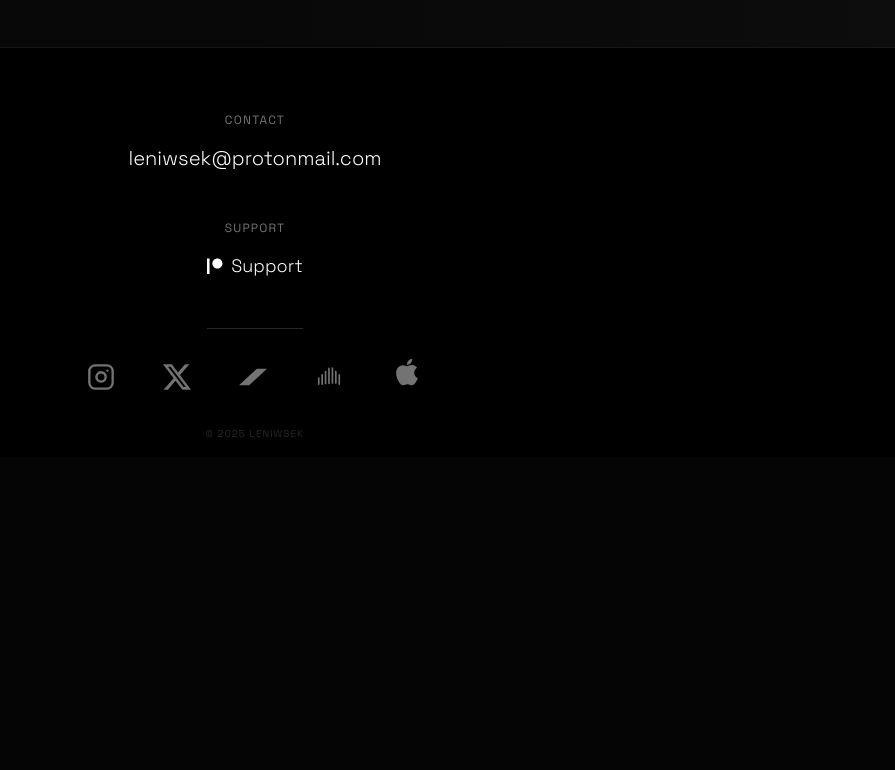
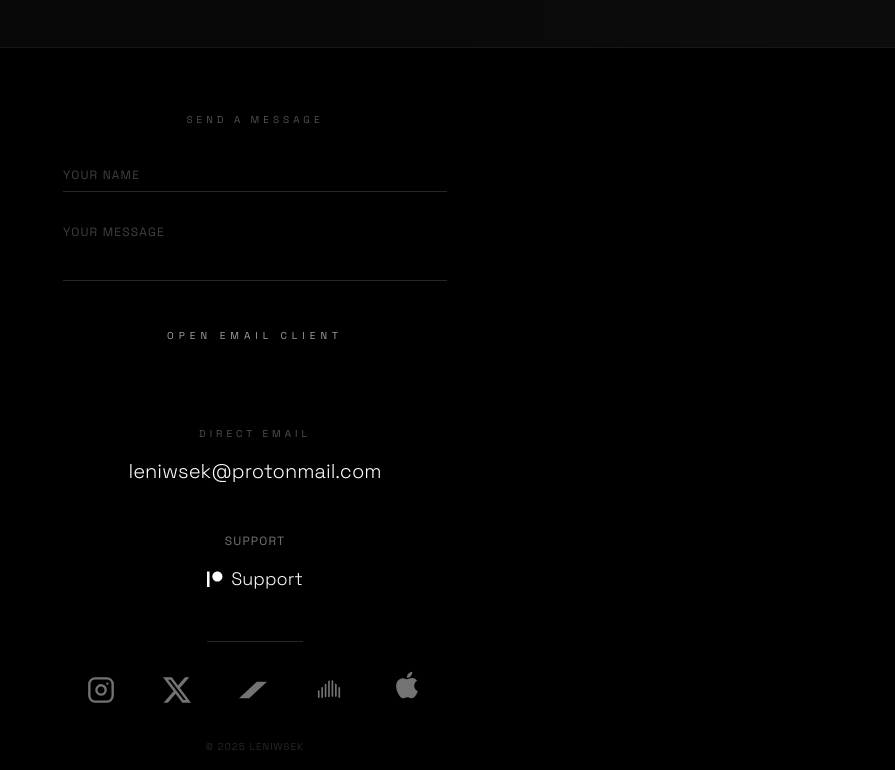
Before and after one commit to Valkyranna/LENIWSEK, a Next.js app: page /LENIWSEK/ in a window 1280 px wide. Shown: the part 2571-3341 px from the top of the page, without its empty margins (385-1280 px from the left). Before the commit the page ends 3028 px from the top, so only its background shows below. Built offline with nearby package versions, Linux system fonts and the light colour scheme.

Commit message:
Add mailto-based contact form (no sign-up required)

```diff
--- a/components/Contact.tsx
+++ b/components/Contact.tsx
@@ -74,13 +74,56 @@ const PatreonIcon = ({ size = 24, className = "" }: { size?: number | string, cl
 );
 
 const Contact: React.FC = () => {
+    const handleSubmit = (e: React.FormEvent<HTMLFormElement>) => {
+        e.preventDefault();
+        const formData = new FormData(e.currentTarget);
+        const name = formData.get('name');
+        const message = formData.get('message');
+
+        const subject = encodeURIComponent(`Message from ${name} via LENIWSEK.cz`);
+        const body = encodeURIComponent(`Name: ${name}\n\nMessage:\n${message}`);
+
+        window.location.href = `mailto:leniwsek@protonmail.com?subject=${subject}&body=${body}`;
+    };
+
     return (
         <footer className="flex flex-col items-center justify-center bg-black border-t border-neutral-900 relative py-16">
             <div className="max-w-4xl w-full mx-auto px-6 text-center">
 
+                {/* Minimalist mailto Form */}
+                <div className="mb-20 w-full max-w-sm mx-auto text-left">
+                    <h3 className="text-[10px] uppercase tracking-[0.4em] text-neutral-600 mb-8 text-center">Send a Message</h3>
+                    <form onSubmit={handleSubmit} className="space-y-6">
+                        <div className="relative group">
+                            <input
+                                type="text"
+                                name="name"
+                                placeholder="YOUR NAME"
+                                className="w-full bg-transparent border-b border-neutral-800 py-2 text-xs tracking-widest text-white focus:outline-none focus:border-white transition-colors placeholder:text-neutral-700"
+                                required
+                            />
+                        </div>
+                        <div className="relative group">
+                            <textarea
+                                name="message"
+                                placeholder="YOUR MESSAGE"
+                                rows={3}
+                                className="w-full bg-transparent border-b border-neutral-800 py-2 text-xs tracking-widest text-white focus:outline-none focus:border-white transition-colors resize-none placeholder:text-neutral-700"
+                                required
+                            ></textarea>
+                        </div>
+                        <button
+                            type="submit"
+                            className="w-full pt-4 text-[10px] tracking-[0.5em] uppercase text-neutral-400 hover:text-white transition-colors"
+                        >
+                            OPEN EMAIL CLIENT
+                        </button>
+                    </form>
+                </div>
+
                 {/* Single Contact Box */}
                 <div className="flex flex-col items-center mb-12 w-full max-w-lg mx-auto">
-                    <h3 className="text-xs uppercase tracking-widest text-neutral-500 mb-4">Contact</h3>
+                    <h3 className="text-[10px] uppercase tracking-[0.4em] text-neutral-600 mb-4">Direct Email</h3>
                     <a href="mailto:leniwsek@protonmail.com" className="text-lg md:text-xl font-light text-white hover:text-neutral-400 transition-colors">
                         leniwsek@protonmail.com
                     </a>
```
